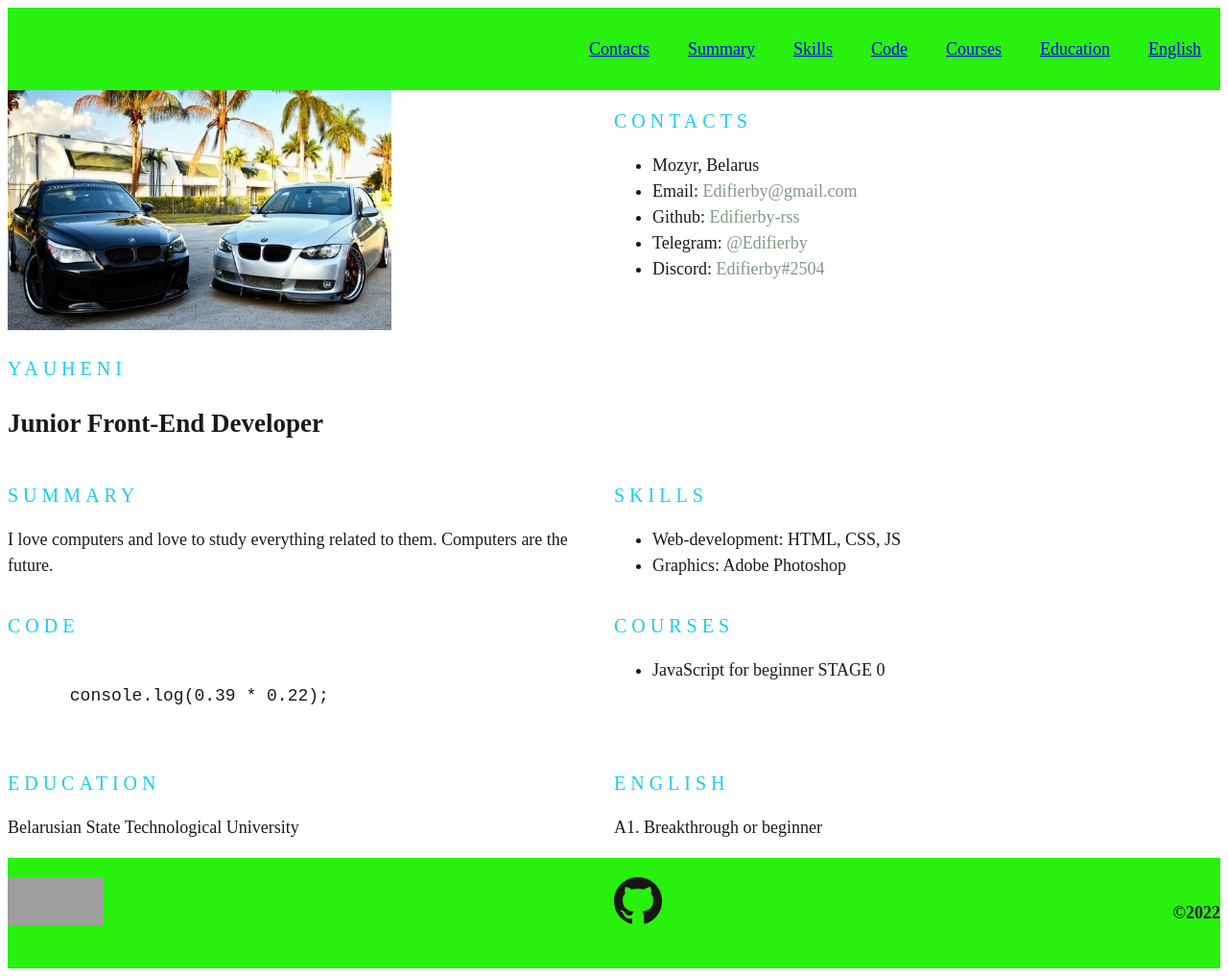
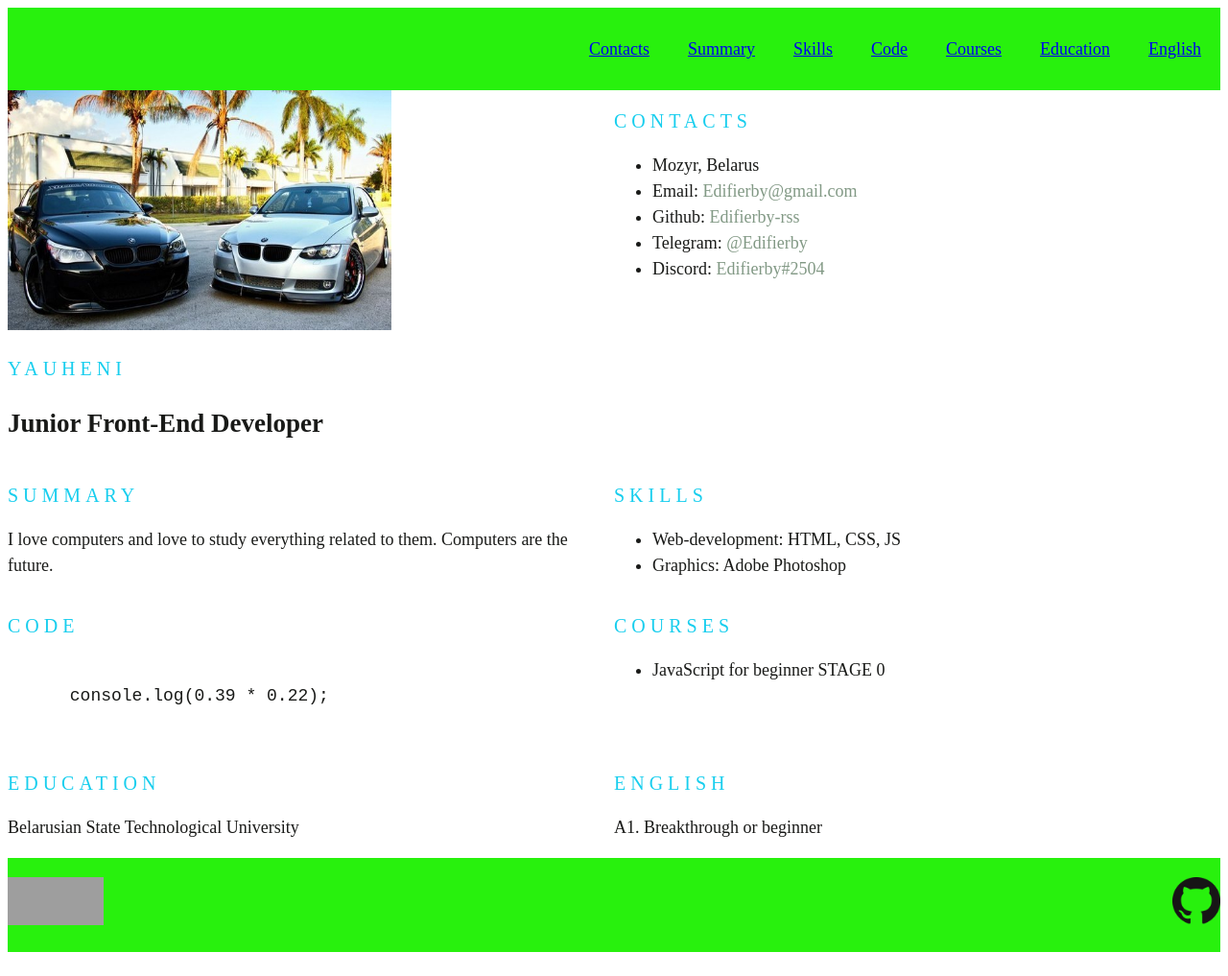
Before and after one commit to Edifierby-rss/rsschool-cv, a plain HTML site: page index.html in a window 1280 px wide. Shown: the whole page at 96% size. Drawn offline with Linux system fonts and the light colour scheme; grey boxes are pictures that could not be loaded.

Commit message:
feat: Save1

```diff
--- a/index.html
+++ b/index.html
@@ -104,7 +104,6 @@
 				<a href="https://rs.school/" class="footer__link-2" target="blank"> <img class="footer__logo"
 						src="https://rs.school/images/rs_school_js.svg" alt="rs-school"></a>
 				<a class="footer__link" target="blank" href="https://github.com/Edifierby-rss"></a>
-        <h4 class="footer__year text">©2022</h4>
 			</div>
 		</div>
 	</footer>
```
